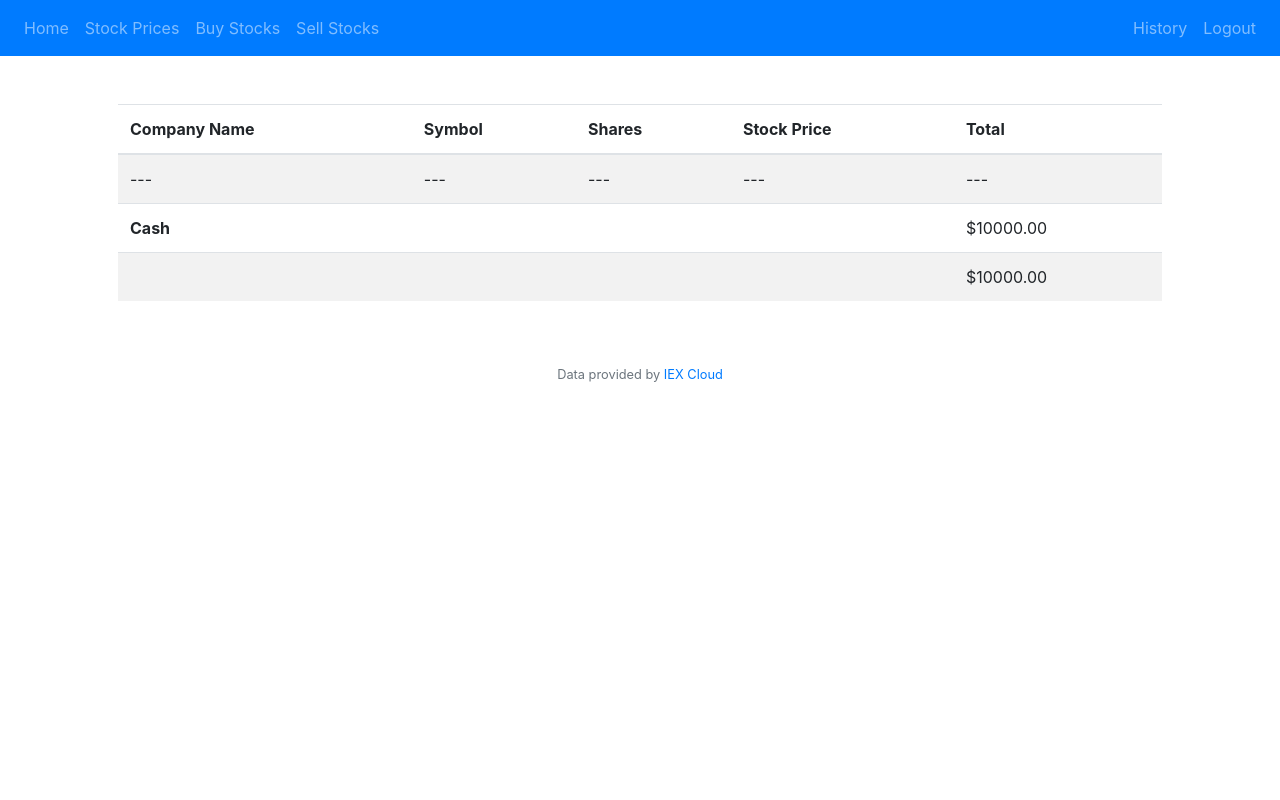
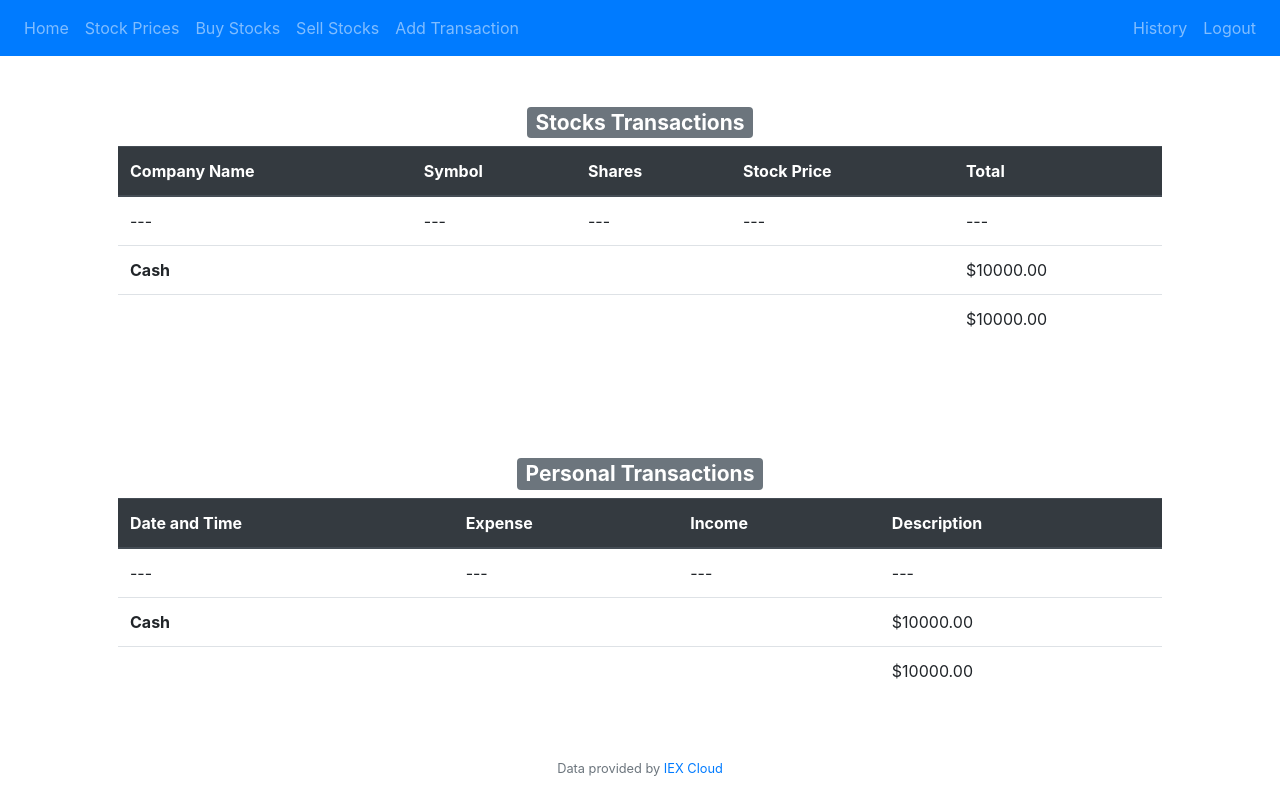
Before and after one commit to nlather/stock_exchange, a Flask app: page / in a window 1280 px wide. Run offline with Flask 2, Linux system fonts and the light colour scheme; the visitor is signed in with stand-in values (Sample User, id 1); data comes from the database, SQL or seed files in the repository; data that the repository does not hold is empty; some libraries are stand-ins or nearby versions.

Commit message:
added new feature-personal transactions

```diff
--- a/run.py
+++ b/run.py
@@ -1,4 +1,4 @@
 from stock_exchange import app
 
 if __name__ == '__main__':
-    app.run()
+    app.run(debug=True)
--- a/stock_exchange/__init__.py
+++ b/stock_exchange/__init__.py
@@ -11,7 +11,7 @@ app.config['SQLALCHEMY_DATABASE_URI'] = os.environ.get('SQLALCHEMY_DATABASE_URI'
 app.config['SQLALCHEMY_TRACK_MODIFICATIONS'] = False
 
 API_KEY = os.environ.get('API_KEY')
-
+print(API_KEY)
 def get_api(symbol):
     response = requests.get(f'https://cloud.iexapis.com/stable/stock/{symbol}/quote?token={API_KEY}')
     if response.status_code != 200:
--- a/stock_exchange/routes.py
+++ b/stock_exchange/routes.py
@@ -1,6 +1,6 @@
 from flask import render_template, url_for, flash, redirect
 from stock_exchange import app, db, bcrypt, get_api
-from stock_exchange.forms import RegistrationForm, LoginForm, QuoteForm, BuyForm, SellForm
+from stock_exchange.forms import RegistrationForm, LoginForm, QuoteForm, BuyForm, SellForm, NewTransactionForm
 from stock_exchange.dbmodels import User, Stock, Log
 from flask_login import login_user, current_user, logout_user, login_required
 
@@ -21,7 +21,26 @@ def index():
             'total_price':f"{stock.amount*api_data['latestPrice']:.2f}"
         })
         total += stock.amount*api_data['latestPrice']
-    return render_template('index.html', stocks=stocks, flag=bool(len(stocks) > 0), cash=f'{current_user.cash:.2f}', total=f'{total:.2f}')
+    logs_list=current_user.logs
+    logs=[]
+    for log in logs_list :
+
+        if log.log_type=="Expense" or log.log_type=="Income" :
+            expense="-"
+            income="-"
+            if log.log_type=="Expense" :
+                expense=log.stock_info.split(' ')[1]
+            else :
+                income=log.stock_info.split(' ')[1]
+            logs.append({
+            'datetime': log.datetime,
+            'income':income,
+            'expense':expense,
+            'description':log.stock_info.split(' ')[3]
+
+            })
+
+    return render_template('index.html', stocks=stocks, logs=logs,flag_log=bool(len(logs) > 0), flag=bool(len(stocks) > 0), cash=f'{current_user.cash:.2f}', total=f'{total:.2f}')
 
 @app.route("/history")
 @login_required
@@ -67,6 +86,26 @@ def buy():
             db.session.commit()
             return redirect(url_for('index'))
     return render_template('buy.html', form=form)
+@app.route("/new", methods=['GET', 'POST'])
+@login_required
+def new():
+    form = NewTransactionForm()
+    if form.validate_on_submit():
+        amount=form.amount.data
+        ttype=form.transactionType.data
+        if ttype=="Expense" and amount>current_user.cash :
+            flash('You don\'t have enough cash!', 'danger')
+        else :
+            if ttype=="Income" :
+                current_user.cash+=amount
+            else :
+                current_user.cash-=amount
+            log=Log(owner=current_user, log_type=form.transactionType.data,stock_info=f"of ${form.amount.data} : {form.transactionDesc.data}")
+            db.session.add(log)
+            db.session.commit()
+            flash(f'Successfully Added the transaction under the {form.transactionType.data} category' ,'success')
+            return redirect(url_for('new'))
+    return render_template('new.html', form=form)
 
 @app.route("/sell", methods=['GET', 'POST'])
 @login_required
--- a/stock_exchange/templates/index.html
+++ b/stock_exchange/templates/index.html
@@ -1,8 +1,9 @@
 {% extends "layout.html" %} {% block title %}Dashboard{% endblock %} {% block
 main %}
-<div class="container p-5">
-  <table class="table table-striped">
-    <thead>
+<div class="container p-5" >
+  <h3 class="text-center"> <span class="badge badge-secondary ">Stocks Transactions</span></h3>
+  <table class="table">
+    <thead class="thead-dark">
       <tr>
         <th scope="col">Company Name</th>
         <th scope="col">Symbol</th>
@@ -41,4 +42,43 @@ main %}
     </tbody>
   </table>
 </div>
+<div class="container p-5" >
+  <h3 class="text-center"> <span class="badge badge-secondary ">Personal Transactions</span></h3>
+  <table class="table">
+    <thead class="thead-dark">
+      <tr>
+        <th scope="col">Date and Time</th>
+        <th scope="col">Expense</th>
+        <th scope="col">Income</th>
+        <th scope="col">Description</th>
+      </tr>
+    </thead>
+    <tbody>
+      {% if flag_log %} {% for log in logs %}
+      <tr>
+        <td>{{ log.datetime.strftime("%d %b, %Y") }} ({{ log.datetime.strftime("%H:%M:%S") }})</td>
+        <td> {{log.expense}} </td>
+        <td>{{ log.income }}</td>
+        <td>{{ log.description }}</td>
+      </tr>
+      {% endfor %} {% else %}
+      <tr>
+        <td>---</td>
+        <td>---</td>
+        <td>---</td>
+        <td>---</td>
+      </tr>
+      {% endif %}
+      <tr>
+        <th scope="row">Cash</th>
+        <td colspan="2"></td>
+        <td>${{ cash }}</td>
+      </tr>
+      <tr>
+        <td colspan="3"></td>
+        <td>${{ total }}</td>
+      </tr>
+    </tbody>
+  </table>
+</div>
 {% endblock %}
--- a/stock_exchange/templates/layout.html
+++ b/stock_exchange/templates/layout.html
@@ -39,6 +39,9 @@
           </li>
           <li class="nav-item">
             <a class="nav-link" href="/sell">Sell Stocks</a>
+          </li>
+          <li class="nav-item">
+            <a class="nav-link" href="/new">Add Transaction</a>
           </li>
         </ul>
         <ul class="navbar-nav ml-auto">
```
Also changed, not shown: stock_exchange/forms.py (+7 -1 lines), stock_exchange/templates/new.html (added, +70 -0 lines), 1 other file.
